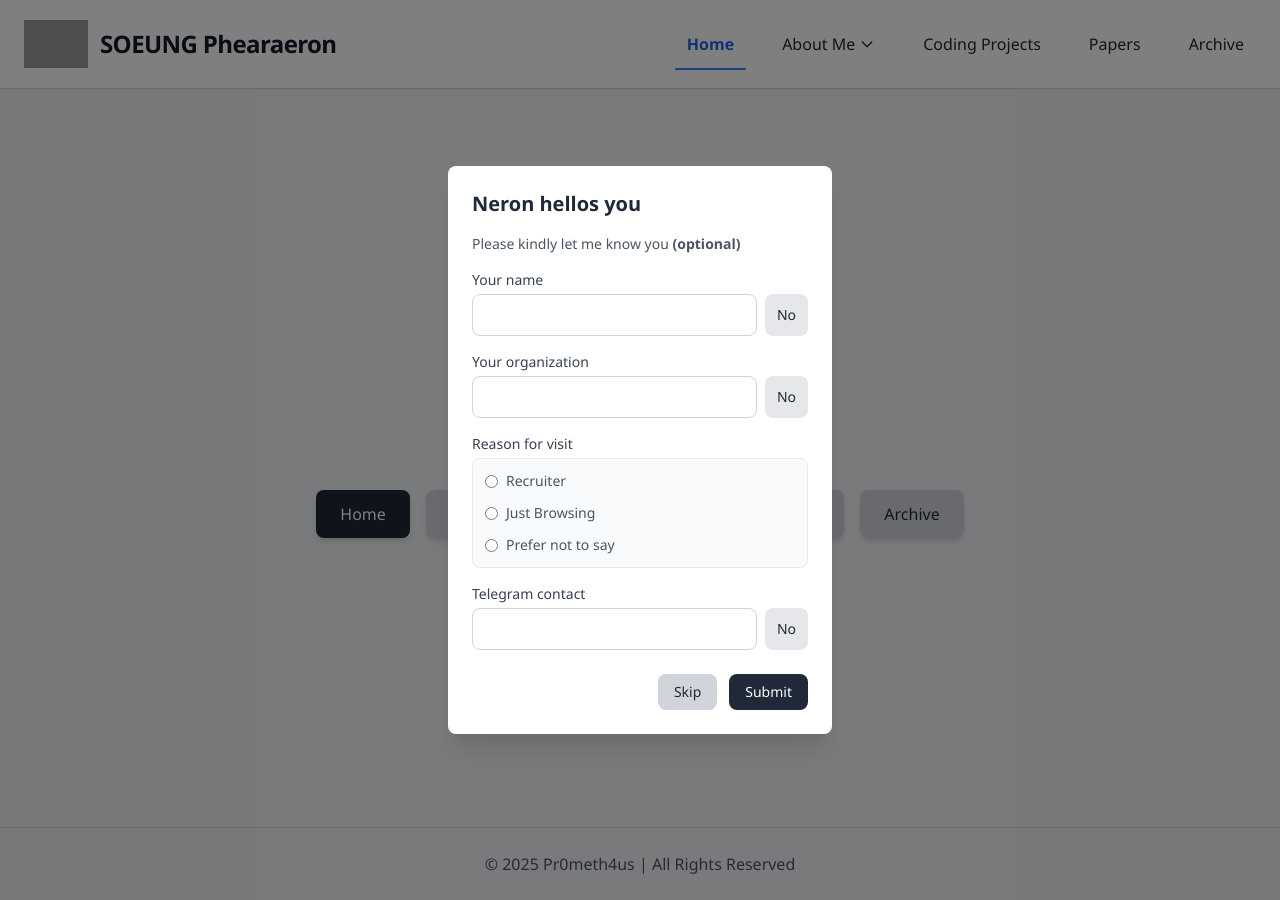
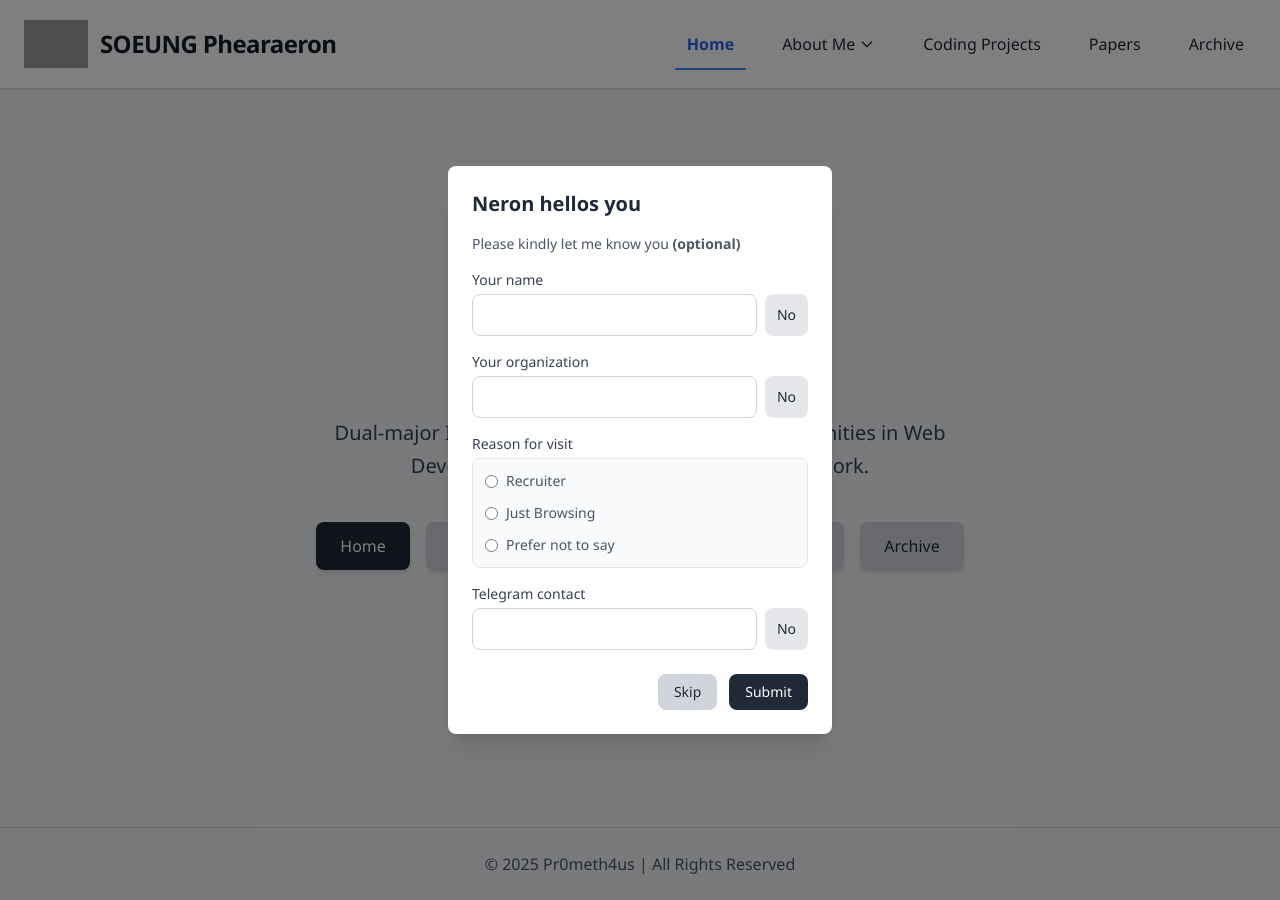
Before and after one commit to pr0meth4us/pr0meth4us, a Jekyll site: the page built from index.md, in a window 1280 px wide. Built offline with Jekyll 4.4.1, drawn with Linux system fonts in a browser that asks for light colours; grey boxes are pictures that could not be loaded.

Commit message:
REALLY DONE DONE DONE DONE LIKE FR

```diff
--- a/index.md
+++ b/index.md
@@ -4,5 +4,5 @@ title: Home
 show_modal: true
 profile_image: https://res.cloudinary.com/dktzt7yn1/image/upload/v1741373385/4A433223-994E-41B6-B4F7-50EB26DF0C28_cvbtmp.jpg
 welcome_text: Welcome
-intro_text: OPEN TO PART-TIME JOBS
+intro_text:  Dual-major IR/IT student. open to part-time opportunities in Web Development, Research, and Policy-related work.
 ---
```
